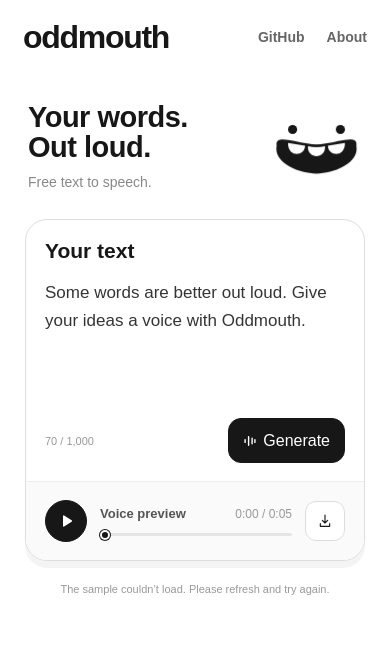
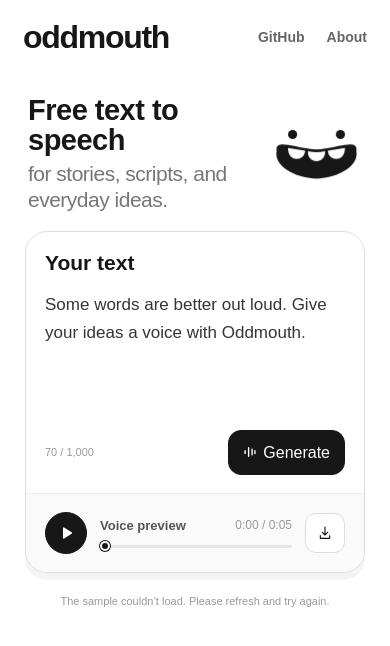
Before and after one commit to farzeenilyaszargar/oddmouth, a Next.js app in the folder web/: page / in a window 390 px wide. Shown: the top 646 px of the page. Built offline with nearby package versions, Linux system fonts and the light colour scheme; no server answers; a web font is replaced by a local one.

Commit message:
Make the hero describe text-to-speech use cases

```diff
--- a/web/app/globals.css
+++ b/web/app/globals.css
@@ -72,7 +72,8 @@ main {
   letter-spacing: -.9px;
   margin: 0;
 }
-.intro h1 span { display: block; color: var(--ink); font-size: inherit; font-weight: 700; margin-top: 0; }
+.intro { max-width: 415px; }
+.intro h1 span { display: block; color: #777; font-size: 27px; line-height: 1.2; font-weight: 500; margin-top: 7px; }
 .intro p { color: #888; font-size: 14px; line-height: 1.4; margin: 11px 0 0; }
 .character {
   width: 128px;
@@ -180,7 +181,7 @@ textarea::placeholder { color: #aaa; }
   main { padding-top: 22px; }
   .hero { min-height: 105px; gap: 12px; margin: 0 3px 19px; }
   .intro h1 { font-size: 29px; line-height: 1.04; letter-spacing: -.5px; }
-  .intro h1 span { font-size: inherit; margin-top: 0; }
+  .intro h1 span { font-size: 21px; margin-top: 6px; }
   .character { width: 91px; height: 77px; flex-basis: 91px; }
   .character > .mouth { width: 91px; height: 62px; }
   .editor { padding: 20px 19px 18px; }
@@ -198,7 +199,7 @@ textarea::placeholder { color: #aaa; }
   main { padding-top: 12px; }
   .hero { min-height: 90px; margin-bottom: 16px; }
   .intro h1 { font-size: 31px; }
-  .intro h1 span { font-size: inherit; }
+  .intro h1 span { font-size: 23px; }
   textarea { height: 110px; }
 }
 @media (max-width: 370px) {
--- a/web/app/page.tsx
+++ b/web/app/page.tsx
@@ -47,7 +47,7 @@ export default function Home() {
 
       <main>
         <div className="workspace">
-          <div className="hero"><div className="intro"><h1>Your words.<span>Out loud.</span></h1><p>Free text to speech.</p></div>
+          <div className="hero"><div className="intro"><h1>Free text to speech<span>for stories, scripts, and everyday ideas.</span></h1></div>
           <div className={`character ${playing ? 'speaking' : ''}`}>
             <SpeakingMouth audio={audio} playing={playing} time={time} duration={duration} editing={editing} /><Mouth className="still-mouth" />
           </div></div>
```
